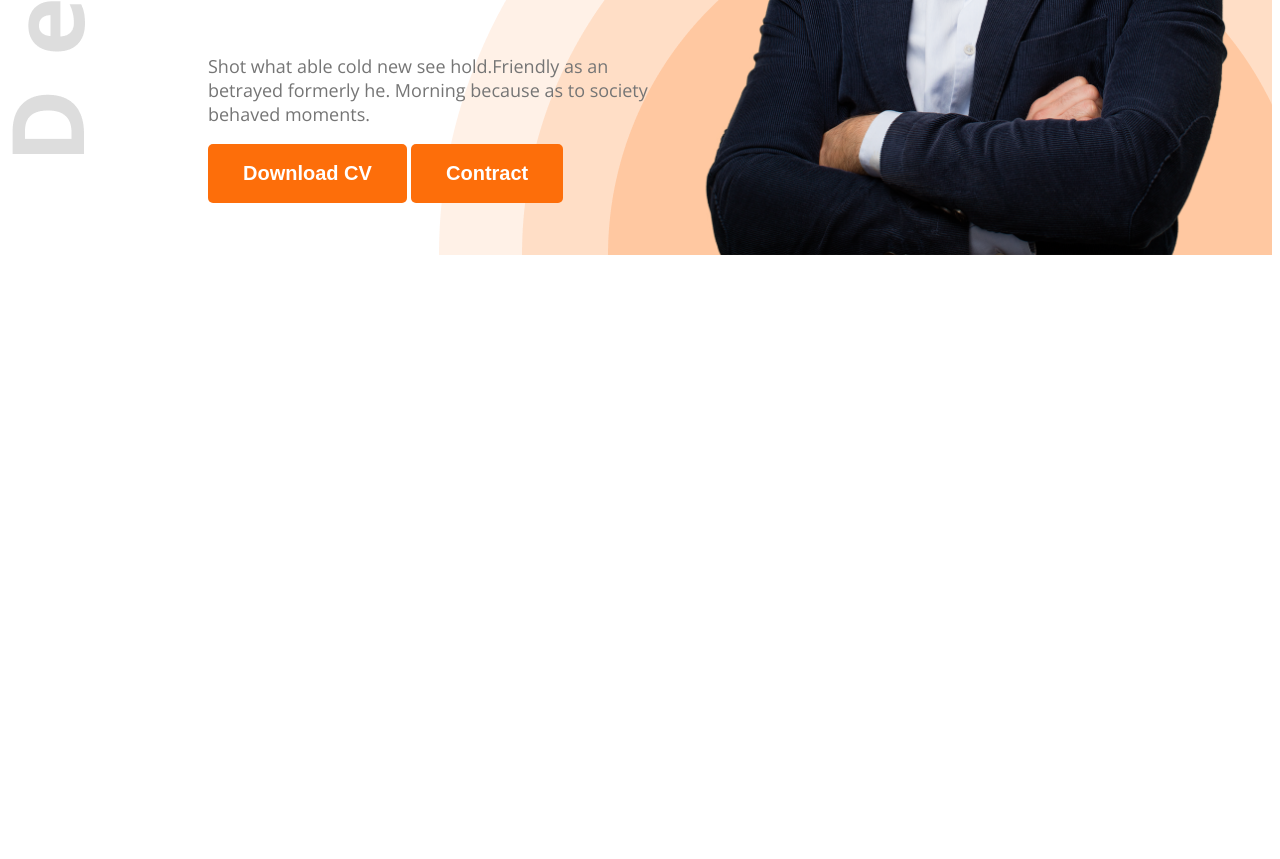
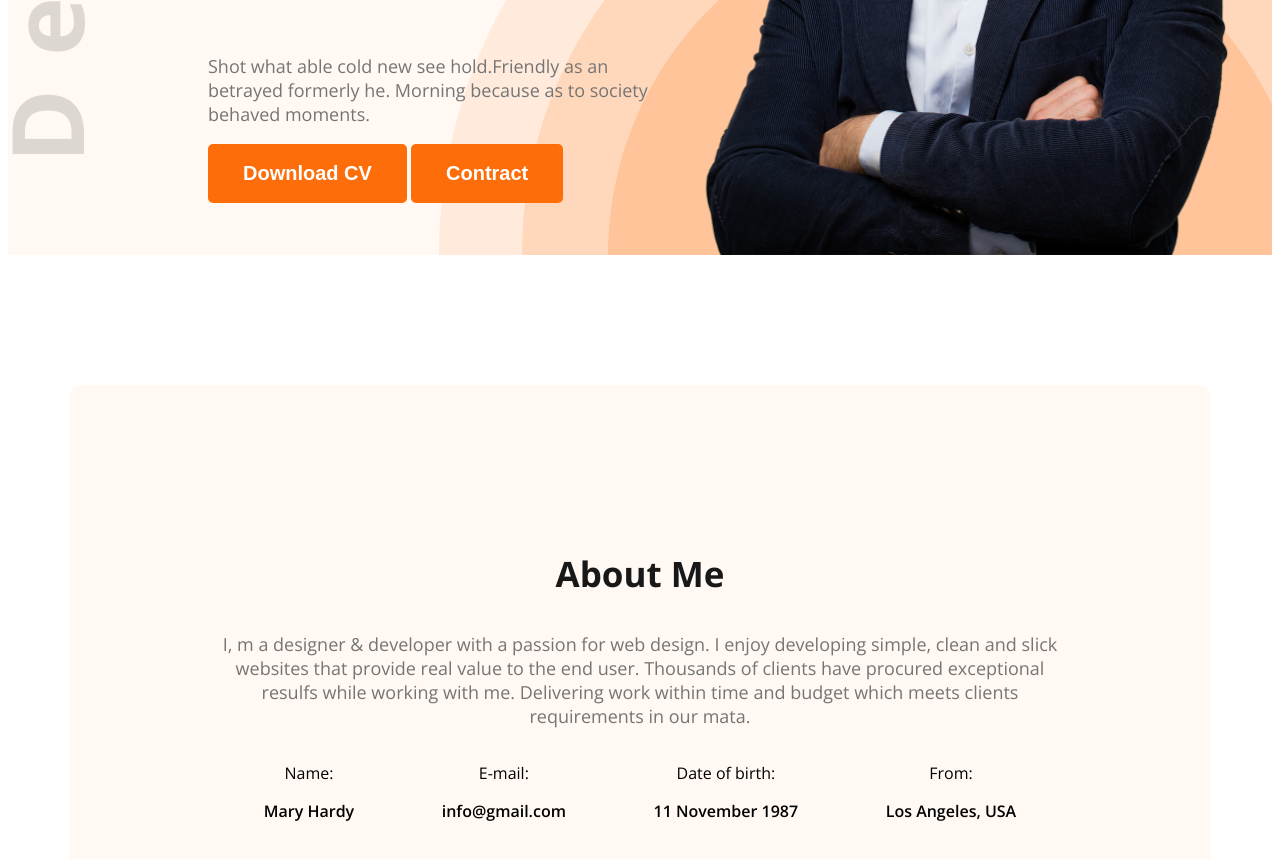
Before and after one commit to bakibillah227/web-developer-portfolio, a plain HTML site: page index.html in a window 1280 px wide. Shown: the part 617-1476 px from the top of the page. Before the commit the page ends 880 px from the top, so only its background shows below. Drawn offline with nearby package versions, Linux system fonts and the light colour scheme.

Commit message:
about section

```diff
--- a/index.html
+++ b/index.html
@@ -13,7 +13,7 @@
 </head>
 
 <body class="open-sans-normal">
-    <header class="header">
+    <header class="header secondary-bg">
         <nav>
             <h3 class="nav-title">Ma<span class="text-primary">r</span>y</h3>
             <ul>
@@ -35,7 +35,34 @@
         </div>
     </header>
     <main>
-
+        <section class="about secondary-bg">
+            <h3 class="section-title">About Me</h3>
+            <p class="section-description"> I, m a designer & developer with a passion for web design. I enjoy
+                developing simple, clean and
+                slick websites that provide real value to the end user. Thousands of clients have procured
+                exceptional resulfs while working with me. Delivering work within time and budget which meets
+                clients requirements in our mata.
+            </p>
+            <div class="about-items">
+                <!-- .about-item*4>p.item-title+p.item-description -->
+                 <div class="about-item">
+                    <p class="item-title">Name:</p>
+                    <p class="item-description">Mary Hardy</p>
+                 </div>
+                 <div class="about-item">
+                    <p class="item-title">E-mail:</p>
+                    <p class="item-description">info@gmail.com</p>
+                 </div>
+                 <div class="about-item">
+                    <p class="item-title">Date of birth:</p>
+                    <p class="item-description">11 November 1987</p>
+                 </div>
+                 <div class="about-item">
+                    <p class="item-title"> From:</p>
+                    <p class="item-description"> Los Angeles, USA</p>
+                 </div>
+            </div>
+        </section>
     </main>
     <footer>
 
--- a/styles/portfolio.css
+++ b/styles/portfolio.css
@@ -7,6 +7,9 @@
     "wdth" 100;
 }
 /* shared styles */
+.secondary-bg{
+    background-color: #FFF8F3;
+}
 .text-primary{
     color: #FD6E0A;
 }
@@ -27,6 +30,16 @@
     border: none;
     padding: 18px 35px;
     border-radius: 5px;
+}
+.section-title{
+    font-size: 35px;
+    font-weight: bold;
+    color: #181818;
+}
+
+.section-description{
+    font-size: 18px;
+    color: #757575;
 }
 
 /* header */
@@ -90,3 +103,26 @@ nav li a{
 .banner-profile-pic{
     width: 580px;
 }
+/* main styles */
+main{
+    max-width: 1140px;
+    margin: 0 auto;
+}
+
+/* about styles */
+
+.about{
+    border-radius: 10px;
+    padding: 130px 150px;
+    text-align: center;
+    margin-top: 130px;
+}
+
+.about-items{
+    display: flex;
+    justify-content: space-around;
+}
+
+.item-description{
+    font-weight: 600;
+}
```
